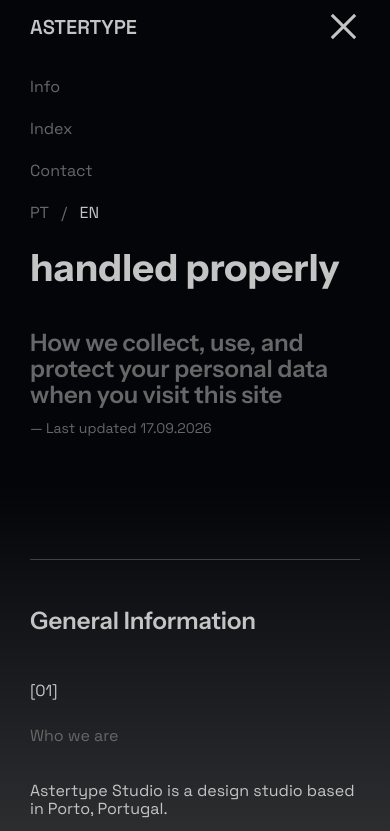
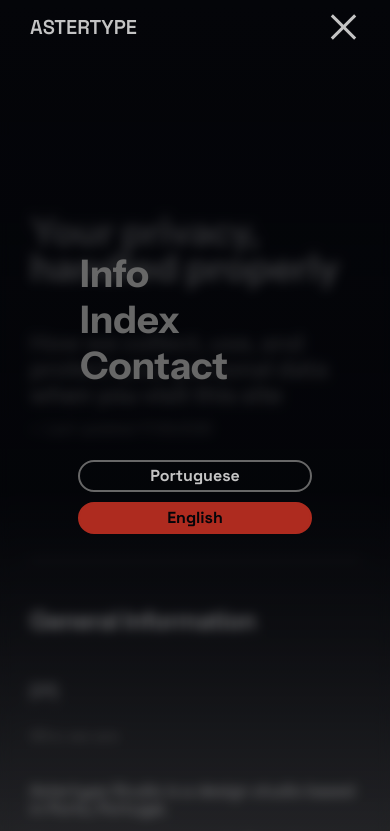
Before and after one commit to akunity17/astertype, a plain HTML site: page index.html in a window 390 px wide. Both pictures are taken after a click on the button "Menu". Shown: the top 831 px of the page. Drawn offline with Linux system fonts and the light colour scheme.

Commit message:
Add files via upload

```diff
--- a/index.html
+++ b/index.html
@@ -8,7 +8,7 @@
 
 <link rel="preconnect" href="https://fonts.googleapis.com">
 <link rel="preconnect" href="https://fonts.gstatic.com" crossorigin>
-<link href="https://fonts.googleapis.com/css2?family=Instrument+Sans:wdth,wght@75..100,600..700&family=Space+Grotesk:wght@400;600&display=swap" rel="stylesheet">
+<link href="https://fonts.googleapis.com/css2?family=Instrument+Sans:wdth,wght@75..100,600..700&family=Space+Grotesk:wght@400;600;700&display=swap" rel="stylesheet">
 
 <style>
 /* ==========================================================================
@@ -47,6 +47,8 @@
   /* Layout — MOBILE */
   --m: 30px;                 /* page margin */
   --nav-h: 54px;
+  --menu-dur: .7s;                        /* Figma: Smart animate · 0.7s */
+  --menu-ease: cubic-bezier(.63, 0, .36, 1);
 
   --hero-pt: 160px;          /* nav bottom → h1 top */
   --hero-min: 505px;         /* nav bottom → first divider */
@@ -208,6 +210,8 @@ html.lenis, html.lenis body { height: auto; }
 }
 
 .nav__inner {
+  position: relative;
+  z-index: 2;                 /* logo + burger stay above the menu overlay */
   height: 100%;
   display: flex;
   align-items: center;
@@ -238,42 +242,125 @@ html.lenis, html.lenis body { height: auto; }
 .nav__lang a:hover,
 .nav__lang a[aria-current] { color: var(--white); }
 
-/* Burger (mobile) */
+/* Burger (mobile) — Figma "Navigation mobile":
+   two 33×3 bars (y=20 and y=31) that rotate ±45° into an X, crossing at y=27 */
 .nav__burger {
   position: relative;
+  flex: none;
   width: 33px;
   height: 14px;
-  margin-right: 0;
 }
-.nav__burger::before,
-.nav__burger::after {
+.nav__burger::after {            /* bigger tap target */
   content: "";
   position: absolute;
+  inset: -14px -12px;
+}
+.nav__burger span {
+  position: absolute;
+  left: 0;
+  width: 33px;
+  height: 3px;
+  background: var(--white);
+  transition: transform var(--menu-dur) var(--menu-ease);
+}
+.nav__burger span:nth-child(1) { top: 0; }
+.nav__burger span:nth-child(2) { top: 11px; }
+.nav[data-open="true"] .nav__burger span:nth-child(1) { transform: translateY(5.5px) rotate(45deg); }
+.nav[data-open="true"] .nav__burger span:nth-child(2) { transform: translateY(-5.5px) rotate(-45deg); }
+
+/* Mobile menu overlay — Figma "Navigation mobile" Variant2
+   Smart animate, cubic-bezier(.63,0,.36,1), 0.7s, both directions.
+   Panel grows from the 54px bar to the full viewport; background is a
+   gradient #040509 → #040509 @25% with a 6px backdrop blur. */
+.menu {
+  position: absolute;
+  top: 0;
   left: 0;
   right: 0;
-  height: 3px;
-  background: var(--white);
-  transition: transform .25s ease, top .25s ease;
+  z-index: 1;
+  height: var(--nav-h);
+  overflow: hidden;
+  overscroll-behavior: contain;
+  background: linear-gradient(to bottom, #040509, rgba(4, 5, 9, .25));
+  -webkit-backdrop-filter: blur(6px);
+  backdrop-filter: blur(6px);
+  opacity: 0;
+  visibility: hidden;
+  transition:
+    height var(--menu-dur) var(--menu-ease),
+    opacity var(--menu-dur) var(--menu-ease),
+    visibility 0s linear var(--menu-dur);
 }
-.nav__burger::before { top: 0; }
-.nav__burger::after  { top: 11px; }
-.nav[data-open="true"] .nav__burger::before { top: 5px; transform: rotate(45deg); }
-.nav[data-open="true"] .nav__burger::after  { top: 5px; transform: rotate(-45deg); }
+.nav[data-open="true"] .menu {
+  height: 100vh;
+  height: 100dvh;
+  overflow-y: auto;
+  opacity: 1;
+  visibility: visible;
+  transition:
+    height var(--menu-dur) var(--menu-ease),
+    opacity var(--menu-dur) var(--menu-ease),
+    visibility 0s;
+}
 
-/* Mobile menu panel (placeholder — no menu frame was provided) */
-.nav__panel {
-  display: none;
-  position: absolute;
-  top: 100%;
-  left: 0;
-  right: 0;
-  padding: 24px var(--m) 32px;
-  background: var(--black);
+/* Content fades in/out with the same timing (layers that only exist in Variant2) */
+.menu__inner {
+  width: min(234px, 100% - 126px);      /* pills 234px wide, x = 63 → 297 */
+  margin-inline: auto;
+  padding-top: 256px;                   /* first link line starts at y = 256 */
+  padding-top: 30.3vh;
+  padding-top: 30.3dvh;                 /* 256 / 845 */
+  padding-bottom: 40px;
+  opacity: 0;
+  transition: opacity var(--menu-dur) var(--menu-ease);
+}
+.nav[data-open="true"] .menu__inner { opacity: 1; }
+
+.menu__links {
+  display: flex;
   flex-direction: column;
-  gap: 24px;
+  gap: 10px;                            /* 46px pitch − 36px line */
+  margin-bottom: 76px;                  /* last link → first pill */
+  padding-left: 2px;                    /* links start at x = 65 */
 }
-.nav[data-open="true"] .nav__panel { display: flex; }
-.nav__links { display: flex; flex-direction: column; gap: 24px; }
+.menu__link {
+  display: block;
+  font-family: var(--font-display);
+  font-weight: 700;
+  font-size: 38px;
+  line-height: 36px;
+  font-variation-settings: "wdth" 100;
+  color: var(--light-grey);
+}
+
+.menu__lang {
+  display: flex;
+  flex-direction: column;
+  gap: 10px;
+}
+.menu__pill {
+  display: flex;
+  align-items: center;
+  justify-content: center;
+  height: 32px;
+  border: 2px solid var(--light-grey);
+  border-radius: 24px;
+  font-family: var(--font-text);
+  font-weight: 700;
+  font-size: 16px;
+  line-height: 18px;
+  color: var(--white);
+}
+.menu__pill[aria-current="true"] {
+  background: var(--red);
+  border-color: var(--red);
+  color: var(--black);
+}
+
+html.menu-open { overflow: hidden; }
+
+/* Desktop/tablet inline nav (hidden on mobile, the overlay replaces it) */
+.nav__panel { display: none; }
 
 @media (min-width: 768px) {
   .nav__inner {
@@ -281,7 +368,8 @@ html.lenis, html.lenis body { height: auto; }
     grid-template-columns: 249px 1fr auto;     /* logo col → Info at x=309 */
     justify-content: normal;
   }
-  .nav__burger { display: none; }
+  .nav__burger,
+  .menu { display: none; }
   .nav__panel { display: contents; }
   .nav__links {
     display: grid;
@@ -647,7 +735,7 @@ html.lenis, html.lenis body { height: auto; }
   width: var(--pill-w);
   height: 30px;
   margin-top: 25px;
-  border-radius: 24px;
+  border-radius: 4px;
   background: var(--red);
   color: var(--dark-grey);
   font-size: var(--h4-size);
@@ -728,12 +816,27 @@ html.lenis, html.lenis body { height: auto; }
 
 <!-- ============================== NAV ============================== -->
 <header class="nav" id="nav" data-open="false">
+  <!-- Mobile menu (Figma "Navigation mobile" · Variant2) -->
+  <div class="menu" id="menu">
+    <div class="menu__inner">
+      <nav class="menu__links" aria-label="Primary">
+        <a class="menu__link" href="/info">Info</a>
+        <a class="menu__link" href="/index">Index</a>
+        <a class="menu__link" href="/contact">Contact</a>
+      </nav>
+      <div class="menu__lang" aria-label="Language">
+        <a class="menu__pill" href="/pt" hreflang="pt">Portuguese</a>
+        <a class="menu__pill" href="/en" hreflang="en" aria-current="true">English</a>
+      </div>
+    </div>
+  </div>
+
   <div class="wrap nav__inner">
     <a class="nav__logo" href="/">ASTERTYPE</a>
 
-    <button class="nav__burger" type="button" aria-label="Menu" aria-expanded="false" aria-controls="nav-panel"></button>
+    <button class="nav__burger" type="button" aria-label="Menu" aria-expanded="false" aria-controls="menu"><span></span><span></span></button>
 
-    <div class="nav__panel" id="nav-panel">
+    <div class="nav__panel">
       <nav class="nav__links" aria-label="Primary">
         <a class="nav__link" href="/info">Info</a>
         <a class="nav__link" href="/index">Index</a>
@@ -920,21 +1023,37 @@ html.lenis, html.lenis body { height: auto; }
 
 <script src="https://cdn.jsdelivr.net/npm/lenis@1.3.4/dist/lenis.min.js"></script>
 <script>
-  // Mobile menu
+  // Mobile menu (burger ↔ X, full-screen overlay)
   (function () {
     var nav = document.getElementById('nav');
     var burger = nav.querySelector('.nav__burger');
+    var menu = document.getElementById('menu');
+    var behind = [document.querySelector('main'), document.querySelector('.footer')];
+    var desktop = window.matchMedia('(min-width: 768px)');
+
     function set(open) {
       nav.setAttribute('data-open', open);
       burger.setAttribute('aria-expanded', open);
+      burger.setAttribute('aria-label', open ? 'Close menu' : 'Menu');
+      document.documentElement.classList.toggle('menu-open', open);
+      behind.forEach(function (el) {
+        if (!el) return;
+        if (open) el.setAttribute('inert', ''); else el.removeAttribute('inert');
+      });
+      if (window.__lenis) { if (open) window.__lenis.stop(); else window.__lenis.start(); }
     }
-    burger.addEventListener('click', function () {
-      set(nav.getAttribute('data-open') !== 'true');
-    });
-    nav.querySelectorAll('.nav__panel a').forEach(function (a) {
+    function isOpen() { return nav.getAttribute('data-open') === 'true'; }
+
+    burger.addEventListener('click', function () { set(!isOpen()); });
+    menu.querySelectorAll('a').forEach(function (a) {
       a.addEventListener('click', function () { set(false); });
     });
-    window.addEventListener('resize', function () { if (window.innerWidth >= 768) set(false); });
+    document.addEventListener('keydown', function (e) {
+      if (e.key === 'Escape' && isOpen()) { set(false); burger.focus(); }
+    });
+    function onResize() { if (desktop.matches && isOpen()) set(false); }
+    if (desktop.addEventListener) desktop.addEventListener('change', onResize);
+    else desktop.addListener(onResize);
   })();
 
   // Smooth scroll (Lenis) + "Scroll to top"
@@ -968,6 +1087,7 @@ html.lenis, html.lenis body { height: auto; }
     var lenis = null;
     if (window.Lenis && !reduce) {
       lenis = new Lenis({ lerp: 0.1, smoothWheel: true });
+      window.__lenis = lenis;
       (function raf(time) { lenis.raf(time); requestAnimationFrame(raf); })(performance.now());
     }
 
```
